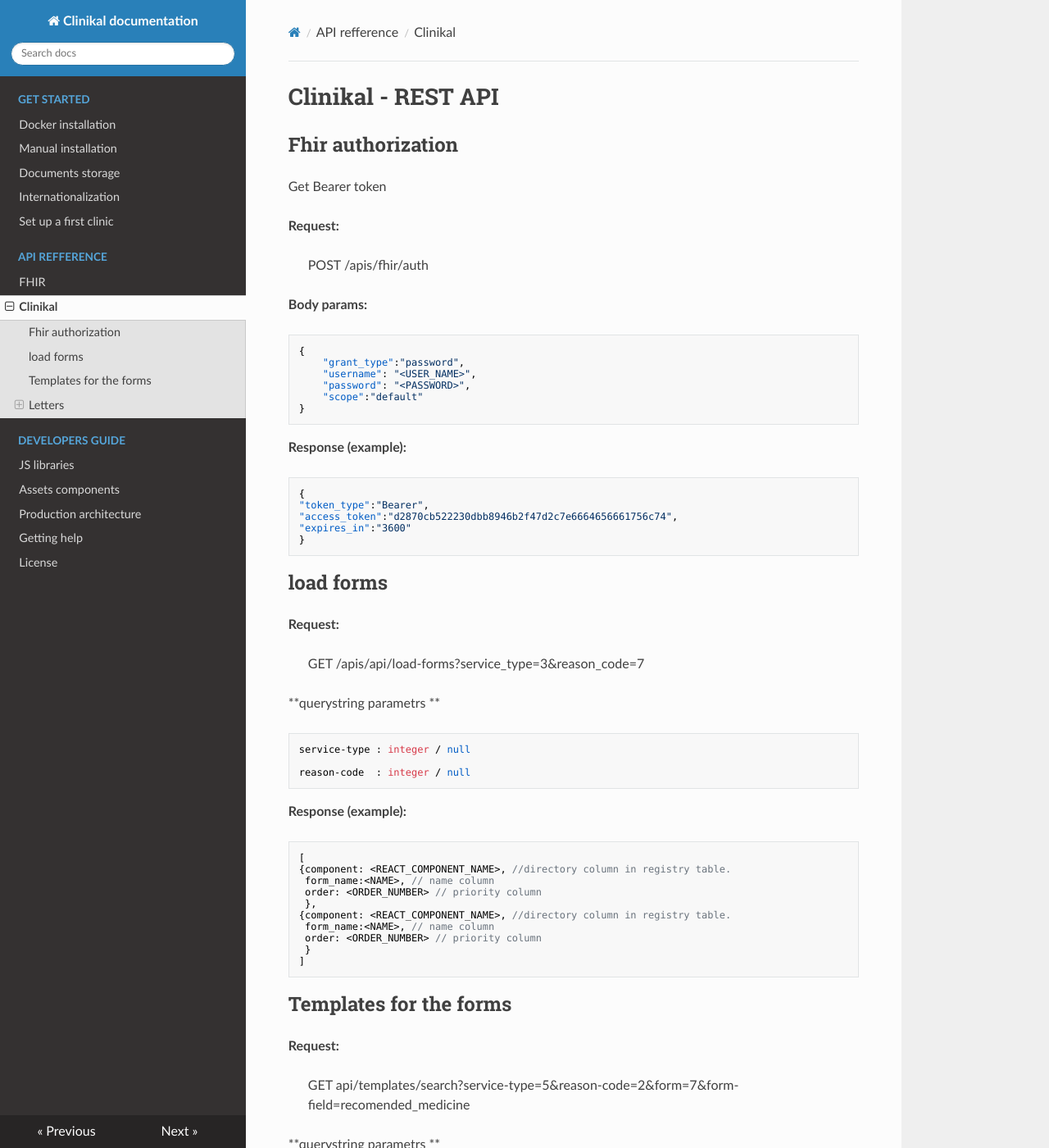
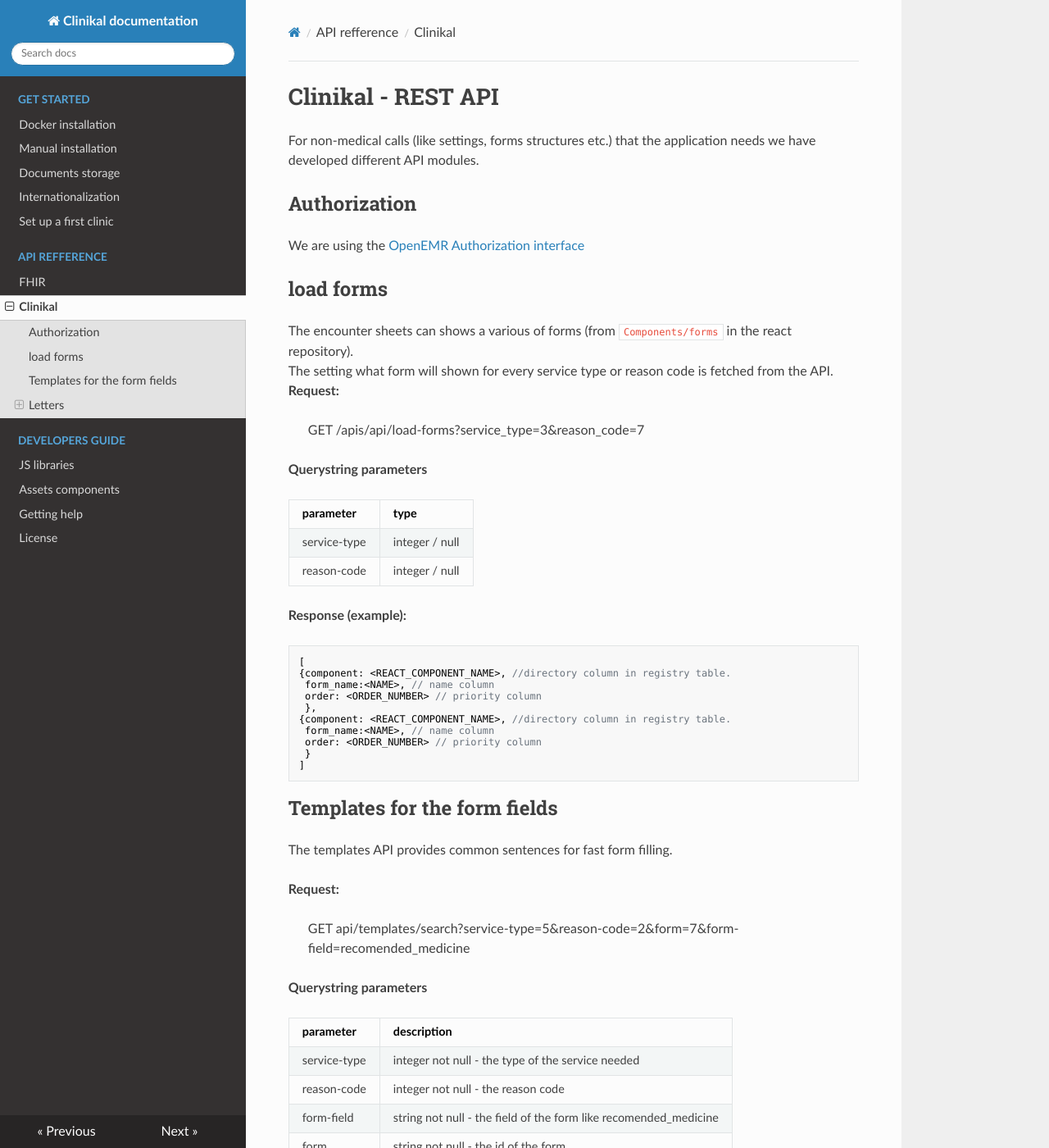
Before and after one commit to MohGovIL/Clinical-Documentation, an MkDocs documentation site: the page built from docs/api/clinikal.md, in a window 1280 px wide and 1400 px high. Shown: the whole window at 82% size. Built offline with MkDocs 1.6.1, drawn with Linux system fonts in a browser that asks for light colours; nearby versions of some CDN libraries; some of the changed text lies outside the part shown.

Commit message:
improvments

````diff
--- a/docs/api/clinikal.md
+++ b/docs/api/clinikal.md
@@ -1,42 +1,26 @@
 # Clinikal - REST API
 
+For non-medical calls (like settings, forms structures etc.) that the application needs we have developed different API modules.
 
-##Fhir authorization
-Get Bearer token
+##Authorization
+We are using the [OpenEMR Authorization interface](https://github.com/openemr/openemr/blob/master/API_README.md#authorization)
 
-**Request:**
-> POST /apis/fhir/auth
-
-**Body params:**
-```
-{
-    "grant_type":"password",
-    "username": "<USER_NAME>",
-    "password": "<PASSWORD>",
-    "scope":"default"
-}
-```
-
-**Response (example):**
-```
-{
-"token_type":"Bearer",
-"access_token":"d2870cb522230dbb8946b2f47d2c7e6664656661756c74",
-"expires_in":"3600"
-}
-```
 
 
 ##load forms
 
+The encounter sheets can shows a various of forms (from `Components/forms` in the react repository).
+The setting what form will shown for every service type or reason code is fetched from the API.
 **Request:**
 > GET  /apis/api/load-forms?service_type=3&reason_code=7
 
-**querystring parametrs **
+**Querystring parameters**
 
-    service-type : integer / null
+| **parameter**      | **type**      |
+| -------------------------- | -------------- |
+|  service-type                       |   integer / null              |
+| reason-code          | integer / null           |
 
-    reason-code  : integer / null
 
 **Response (example):**
 ```
@@ -54,17 +38,20 @@ Get Bearer token
 
 
 
-##Templates for the forms
+##Templates for the form fields
+The templates API provides common sentences for fast form filling.
 
 **Request:**
 > GET  api/templates/search?service-type=5&reason-code=2&form=7&form-field=recomended_medicine
 
-**querystring parametrs **
+**Querystring parameters**
 
-    service-type : integer not null - the type of the service needed
-    reason-code  : integer not null - the reason code
-    form-field : string not null - the field of the form like recomended_medicine
-    form : string not null - the id of the form
+| **parameter**      | **description**      |
+| -------------------------- | -------------- |
+|  service-type                       |   integer not null - the type of the service needed             |
+| reason-code          | integer not null - the reason code           |
+| form-field          | string not null - the field of the form like recomended_medicine           |
+| form          | string not null - the id of the form           |
 
 **Response (example):**
 ```
@@ -103,7 +90,7 @@ The response contains all the parameters are required for the letter.
 ###Create letter
 
 **Request:**
-> POST  api/letters/:letter_name
+> POST  api/letters/<letter_name>
 
 
 **Body params: (according the requirement)**
--- a/mkdocs.yml
+++ b/mkdocs.yml
@@ -12,7 +12,6 @@ nav:
     - Developers guide:
           - JS libraries: technical_details/client_side_libraries.md
           - Assets components: technical_details/assets_components.md
-          - Production architecture: technical_details/architecture.md
     - Getting help: getting_help.md
     - License: license.md
 theme: readthedocs
````
Also changed, not shown: docs/technical_details/assets_components.md (+2 -0 lines), docs/technical_details/client_side_libraries.md (+4 -5 lines).
